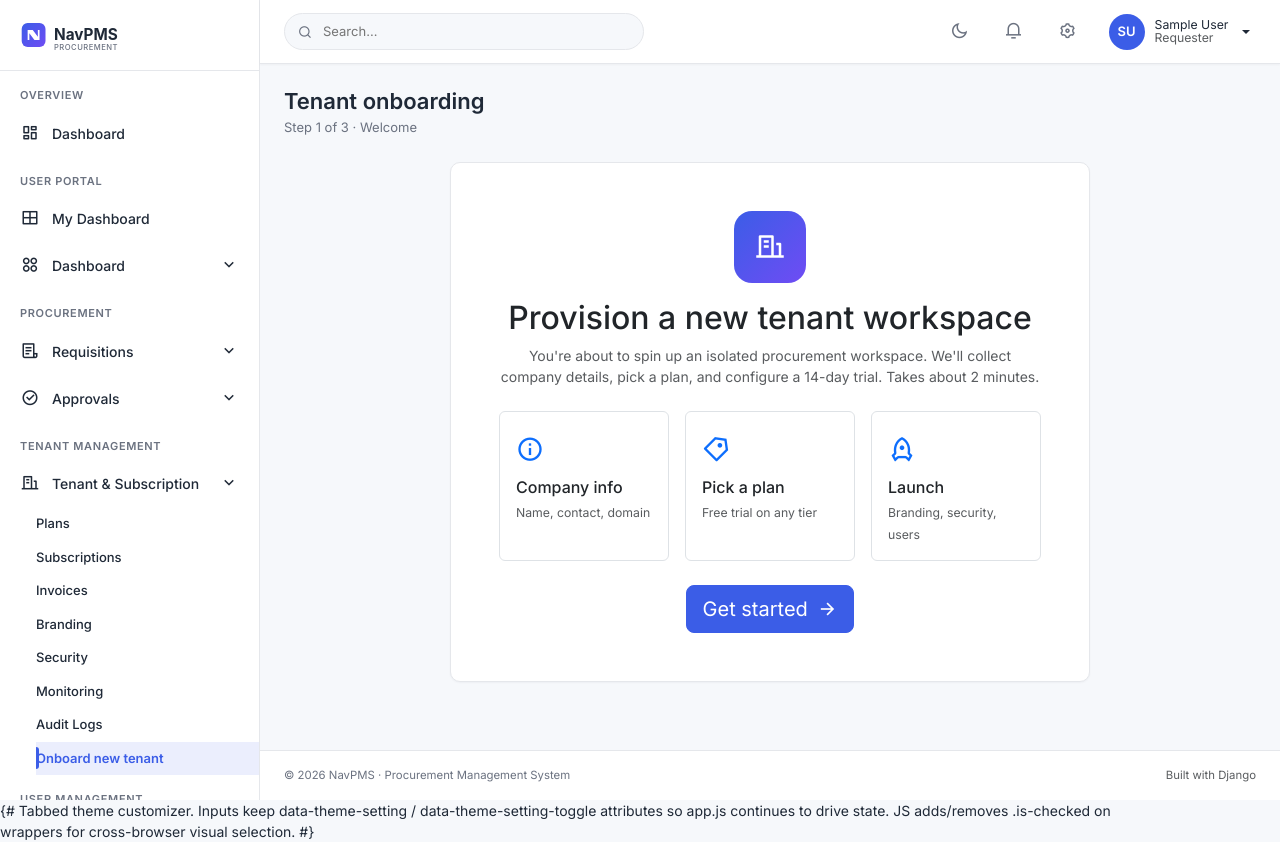
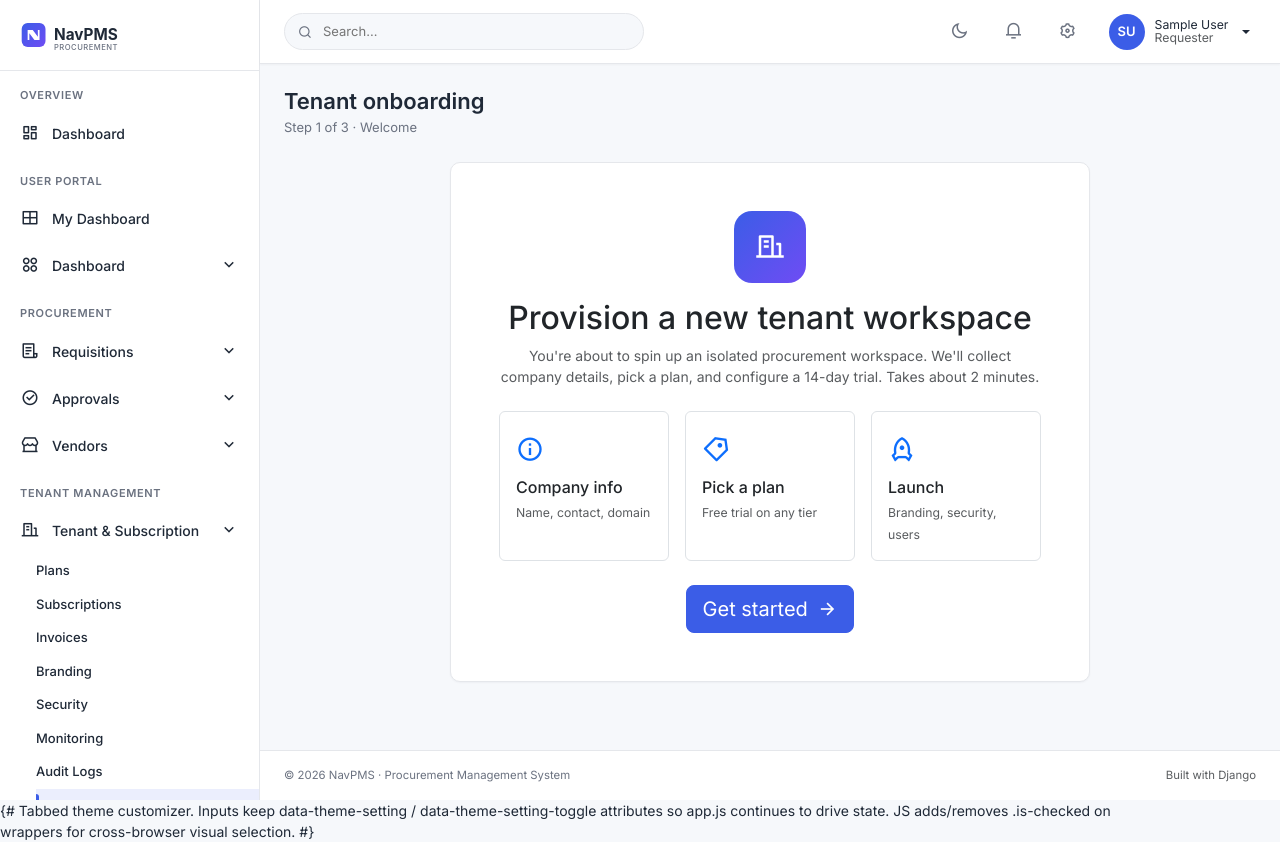
Before and after one commit to mnavaid925/NavPMS, a Django app: page /tenants/onboarding/ in a window 1280 px wide. Run offline with Django 4.2, Linux system fonts and the light colour scheme; the visitor is signed in with stand-in values (Sample User, id 1); some libraries are stand-ins or nearby versions.

Commit message:
feat(sidebar): add Vendors group with role-gated entries

```diff
--- a/templates/partials/sidebar.html
+++ b/templates/partials/sidebar.html
@@ -76,6 +76,24 @@
           </ul>
         </div>
       </li>
+      <li class="nav-item">
+        <a class="nav-link" data-bs-toggle="collapse" href="#sbVendors" role="button" aria-expanded="false">
+          <i class="ri-store-2-line"></i> <span class="flex-grow-1">Vendors</span>
+          <i class="ri-arrow-down-s-line"></i>
+        </a>
+        <div class="collapse" id="sbVendors">
+          <ul class="submenu nav">
+            <li class="nav-item"><a class="nav-link" href="{% url 'vendors:vendor_list' %}">All Vendors</a></li>
+            <li class="nav-item"><a class="nav-link" href="{% url 'vendors:vendor_create' %}">New Vendor</a></li>
+            <li class="nav-item"><a class="nav-link" href="{% url 'vendors:onboarding_list' %}">Onboarding Queue</a></li>
+            {% if request.user.is_tenant_admin or request.user.is_superuser %}
+            <li class="nav-item"><a class="nav-link" href="{% url 'vendors:category_list' %}">Categories</a></li>
+            <li class="nav-item"><a class="nav-link" href="{% url 'vendors:segment_list' %}">Segments</a></li>
+            {% endif %}
+            <li class="nav-item"><a class="nav-link" href="{% url 'vendors:blacklist_history' %}">Blacklist History</a></li>
+          </ul>
+        </div>
+      </li>
     </ul>
 
     <div class="sidebar-section">Tenant Management</div>
```
